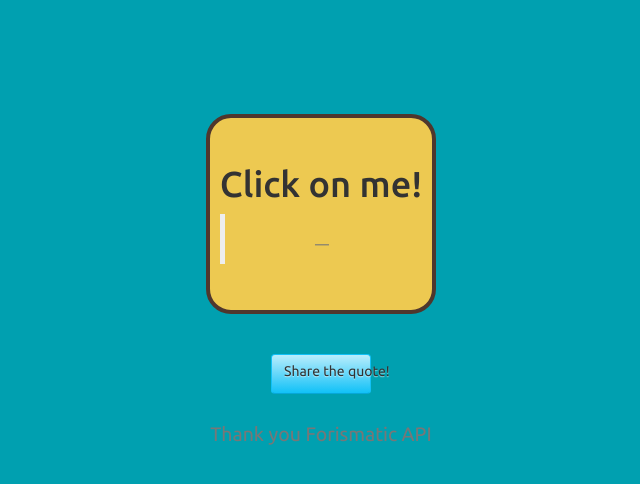
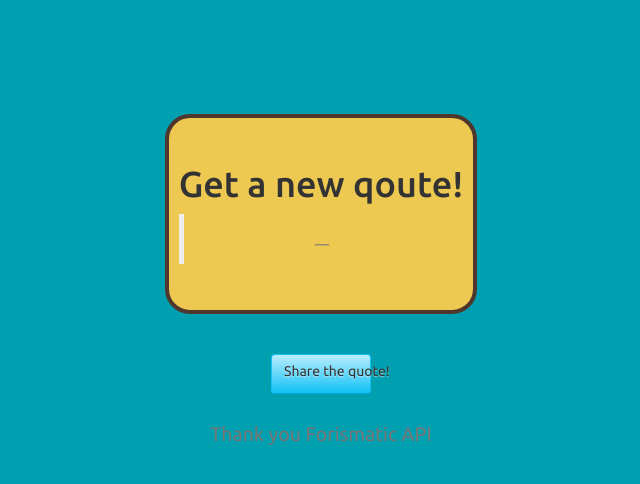
Before and after one commit to JaviElGato/myRandomQuotes, a plain HTML site: page index.html in a window 1280 px wide. Shown: the whole page, without its empty margins (319-959 px from the left). Drawn offline with nearby package versions, Linux system fonts and the light colour scheme.

Commit message:
small change in main button

```diff
--- a/index.html
+++ b/index.html
@@ -52,7 +52,7 @@ function parseQuote(response) {
 
 		<div class="container">
 			<button class="btn" id="myButton">
-			<h1>Click on me!</h1>
+			<h1>Get a new qoute!</h1>
 				<blockquote>
 					<p id="quote">
 					</p>
```
